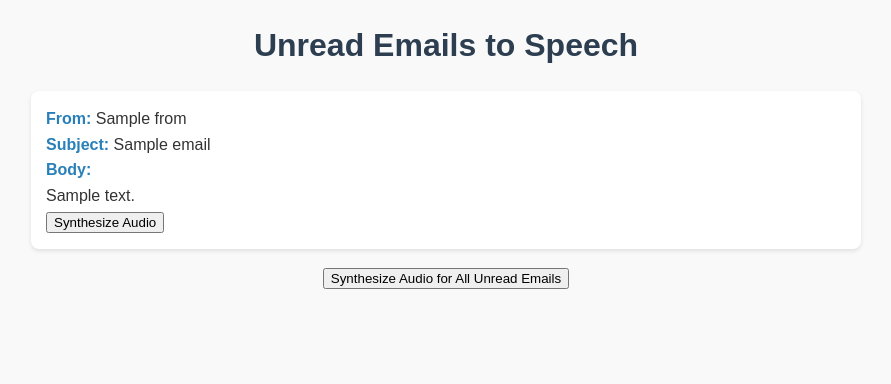
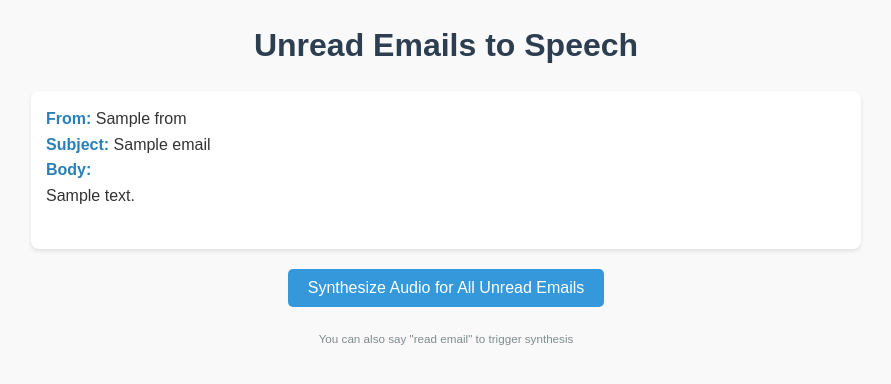
Before and after one commit to sreelakshmip2128/FastSpeech, a Flask app: template templates/index.html in a window 1280 px wide. Shown: the top 384 px of the page, without its empty margins (194-1085 px from the left). Run offline with Flask 3, Linux system fonts and the light colour scheme; the template is opened without the code that fills it: most values are stand-ins (such as "Sample title", 1, 10 or a date in 2020); data that the repository does not hold is empty.

Commit message:
Update index.html

```diff
--- a/templates/index.html
+++ b/templates/index.html
@@ -224,53 +224,38 @@
     </script>
   </head>
   <body>
-    <div class="container">
     <h1>Unread Emails to Speech</h1>
 
     {% if emails %}
     <ul>
       {% for email in emails %}
       <li>
-          <div class="email-header">
         <strong>From:</strong> {{ email.from }}<br />
-            <strong>Subject:</strong> {{ email.subject }}
-          </div>
-          <div class="email-body">
-            <strong>Body:</strong><br />{{ email.body }}
-          </div>
-
-          <!-- Button to synthesize audio for this email -->
-          <form action="/synthesize_email" method="POST">
-            <input
-              type="hidden"
-              name="email_subject"
-              value="{{ email.subject }}"
-            />
-            <input type="hidden" name="email_from" value="{{ email.from }}" />
-            <input type="hidden" name="email_body" value="{{ email.body }}" />
-            <button type="submit">Synthesize Audio</button>
-          </form>
+        <strong>Subject:</strong> {{ email.subject }}<br />
+        <strong>Body:</strong> <br />{{ email.body }}<br /><br />
       </li>
       {% endfor %}
     </ul>
 
-      <!-- Button to synthesize audio for all emails -->
-      <div style="text-align: center">
-        <form action="/synthesize" method="POST">
+    <form id="synthesisForm">
       <button type="submit">Synthesize Audio for All Unread Emails</button>
     </form>
-      </div>
-      {% endif %} {% if audio_file %}
-      <div class="audio-section">
-        <h3>Audio Generated:</h3>
-        <audio controls>
+
+    <p style="text-align: center; font-size: 14px; color: #7f8c8d">
+      <small>You can also say "read email" to trigger synthesis</small>
+    </p>
+    {% endif %}
+
+    <div id="audioContainer">
+      {% if audio_file %}
+      <h3 style="text-align: center; color: #27ae60">Audio Generated:</h3>
+      <audio controls autoplay>
         <source
-            src="{{ url_for('serve_audio', filename=audio_file.split('/')[-1]) }}"
+          src="{{ url_for('serve_audio', filename=audio_file) }}"
           type="audio/wav"
         />
         Your browser does not support the audio element.
       </audio>
-      </div>
       {% endif %}
     </div>
   </body>
```
Lines whose indentation alone changed are shown as unchanged.
